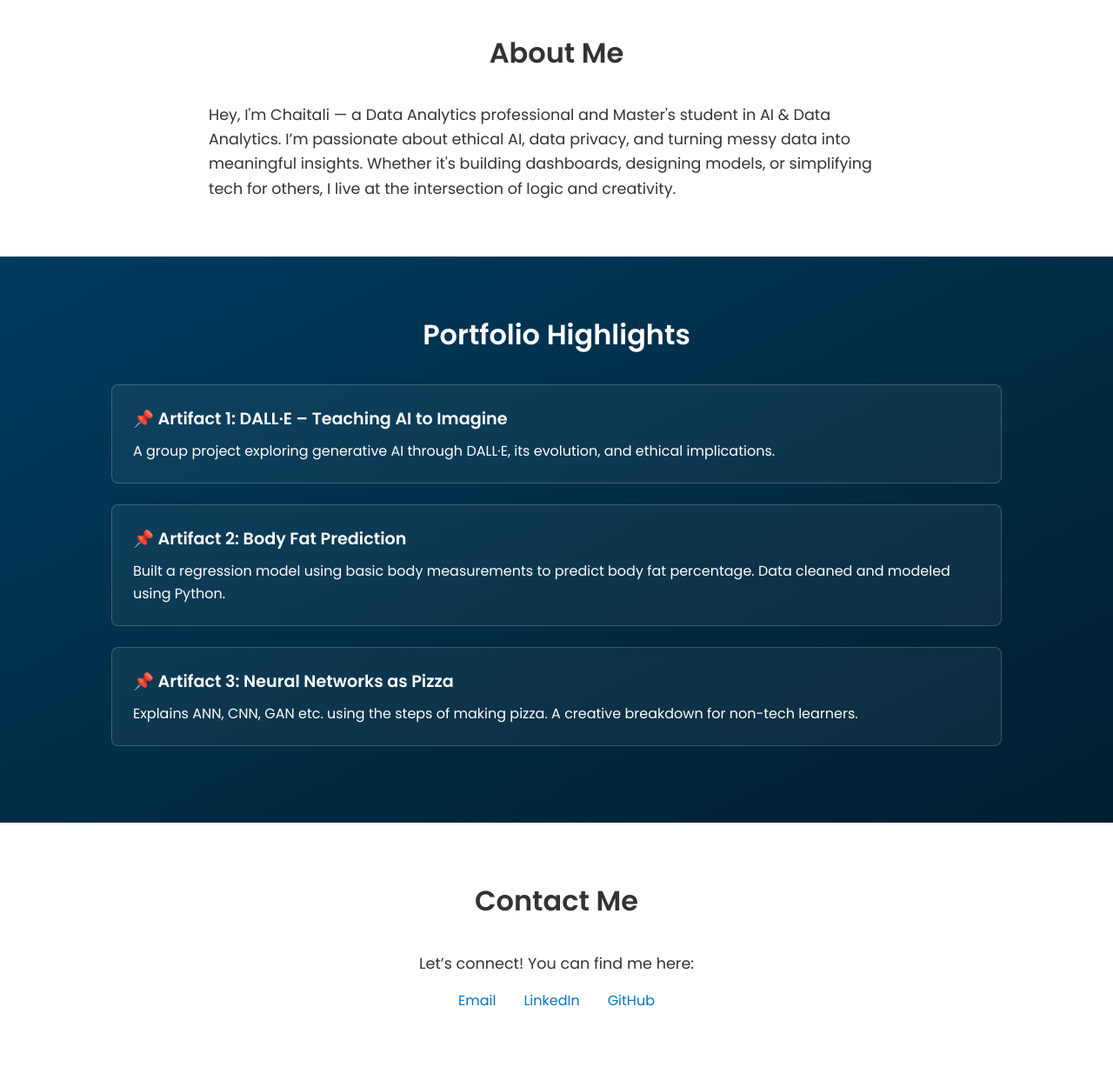
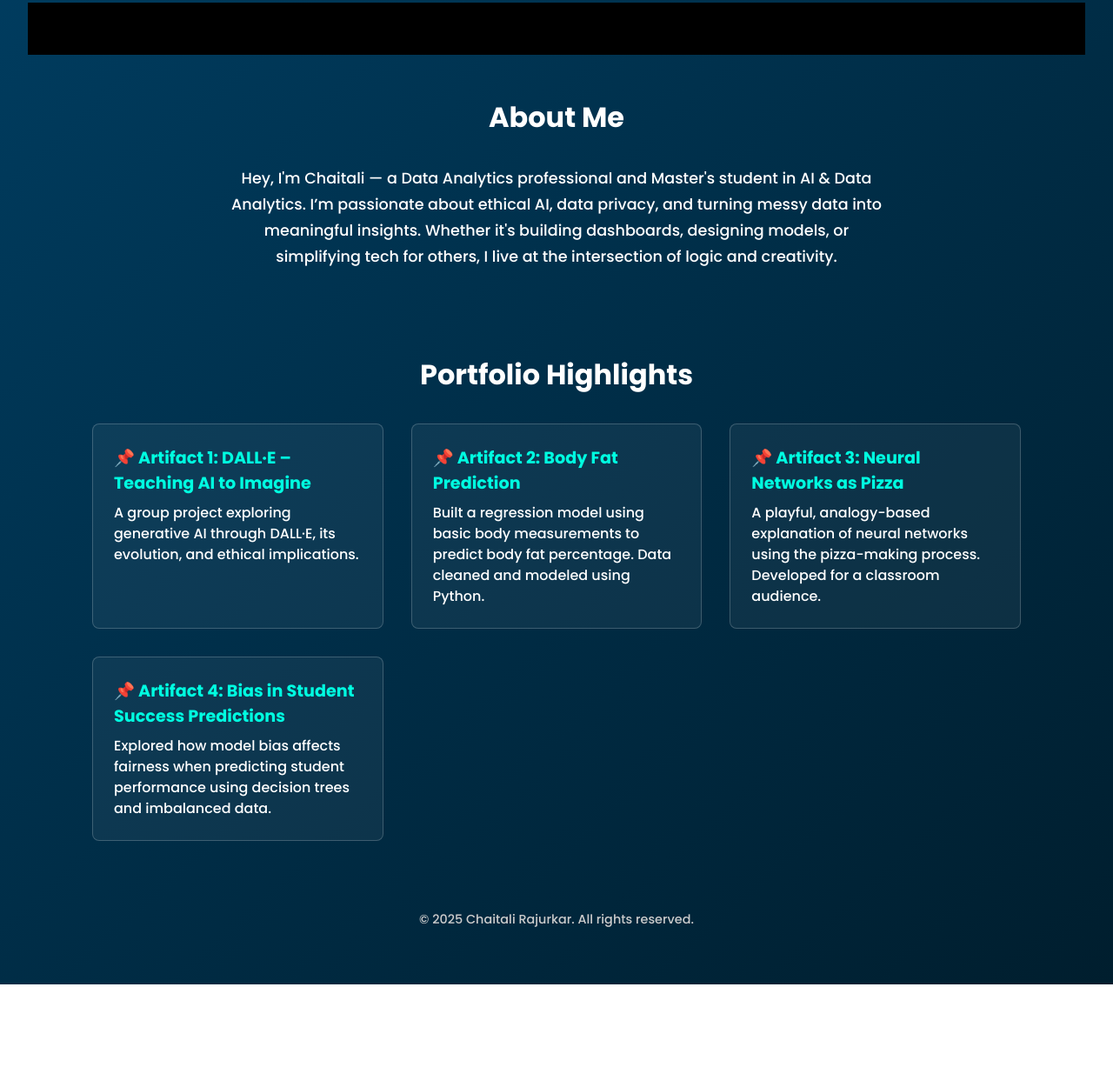
Before and after one commit to rajurkar-cs/Chaitali-AI-Portfolio, a plain HTML site: page trial.html in a window 1280 px wide. Shown: the part 29-1256 px from the top of the page at 87% size. After the commit the page ends 1161 px from the top, so only its background shows below. Drawn offline with Linux system fonts and the light colour scheme.

Commit message:
Update trial.html

```diff
--- a/trial.html
+++ b/trial.html
@@ -2,9 +2,9 @@
 <html lang="en">
 <head>
   <meta charset="UTF-8" />
-  <meta name="viewport" content="width=device-width, initial-scale=1.0" />
+  <meta name="viewport" content="width=device-width, initial-scale=1.0"/>
   <title>Chaitali Rajurkar | Portfolio</title>
-  <link href="https://fonts.googleapis.com/css2?family=Poppins:wght@400;600&display=swap" rel="stylesheet">
+  <link href="https://fonts.googleapis.com/css2?family=Poppins:wght@300;500;700&display=swap" rel="stylesheet">
   <style>
     * {
       margin: 0;
@@ -14,116 +14,139 @@
 
     body {
       font-family: 'Poppins', sans-serif;
-      line-height: 1.6;
-      color: #333;
+      background: linear-gradient(to bottom right, #003c5f, #001e2e);
+      color: white;
+      min-height: 100vh;
+      padding: 2rem;
     }
 
-    section {
-      padding: 4rem 10%;
+    .navbar {
+      height: 60px;
+      background: #000;
     }
 
-    .white-section {
-      background-color: #fff;
+    .section {
+      padding: 3rem 1rem;
+      max-width: 1100px;
+      margin: auto;
     }
 
-    .dark-section {
-      background: linear-gradient(to bottom right, #003c5f, #001e2e);
-      color: #fff;
+    .section h2 {
+      text-align: center;
+      font-size: 2rem;
+      margin-bottom: 2rem;
+      font-weight: 700;
     }
 
-    .section-title {
-      font-size: 2rem;
-      font-weight: 600;
-      margin-bottom: 2rem;
+    #about p {
+      font-size: 1.1rem;
+      line-height: 1.7;
       text-align: center;
+      max-width: 750px;
+      margin: auto;
     }
 
-    .about p {
-      max-width: 800px;
-      margin: 0 auto;
-      font-size: 1.1rem;
+    #portfolio {
+      display: grid;
+      grid-template-columns: repeat(auto-fit, minmax(300px, 1fr));
+      gap: 2rem;
     }
 
     .portfolio-item {
       background: rgba(255, 255, 255, 0.05);
       padding: 1.5rem;
-      margin-bottom: 1.5rem;
       border-radius: 8px;
       border: 1px solid rgba(255, 255, 255, 0.2);
+      transition: transform 0.3s ease, box-shadow 0.3s ease;
+    }
+
+    .portfolio-item:hover {
+      transform: scale(1.03);
+      box-shadow: 0 8px 20px rgba(0, 0, 0, 0.3);
     }
 
     .portfolio-item h3 {
       font-size: 1.2rem;
       margin-bottom: 0.5rem;
+      color: #00ffe1;
     }
 
     .portfolio-item p {
       font-size: 1rem;
+      line-height: 1.5;
     }
 
-    .contact p {
-      text-align: center;
-      font-size: 1.1rem;
-      margin-bottom: 1rem;
+    a {
+      color: #00ffe1;
+      text-decoration: none;
     }
 
-    .contact ul {
-      display: flex;
-      justify-content: center;
-      list-style: none;
-      gap: 2rem;
+    a:hover {
+      text-decoration: underline;
     }
 
-    .contact a {
-      text-decoration: none;
-      color: #0077cc;
+    footer {
+      text-align: center;
+      padding: 2rem;
+      font-size: 0.9rem;
+      color: #ccc;
+    }
+
+    @media (max-width: 768px) {
+      .section h2 {
+        font-size: 1.5rem;
+      }
+
+      #about p {
+        font-size: 1rem;
+      }
     }
   </style>
 </head>
 <body>
+  <header class="navbar"></header>
 
-  <!-- About Section -->
-  <section class="white-section about">
-    <h2 class="section-title">About Me</h2>
+  <section id="about" class="section">
+    <h2>About Me</h2>
     <p>
-      Hey, I'm Chaitali — a Data Analytics professional and Master's student in AI & Data Analytics. I’m passionate about ethical AI,
-      data privacy, and turning messy data into meaningful insights. Whether it's building dashboards, designing models,
-      or simplifying tech for others, I live at the intersection of logic and creativity.
+      Hey, I'm Chaitali — a Data Analytics professional and Master's student in AI & Data Analytics.
+      I’m passionate about ethical AI, data privacy, and turning messy data into meaningful insights.
+      Whether it's building dashboards, designing models, or simplifying tech for others, I live at the intersection of logic and creativity.
     </p>
   </section>
 
-  <!-- Portfolio Section -->
-  <section class="dark-section">
-    <h2 class="section-title">Portfolio Highlights</h2>
-
+  <section class="section">
+    <h2>Portfolio Highlights</h2>
+    <div id="portfolio">
       <div class="portfolio-item">
         <h3>📌 Artifact 1: DALL·E – Teaching AI to Imagine</h3>
-      <p>A group project exploring generative AI through DALL·E, its evolution, and ethical implications.</p>
+        <p>
+          A group project exploring generative AI through DALL·E, its evolution, and ethical implications.
+        </p>
       </div>
-
       <div class="portfolio-item">
         <h3>📌 Artifact 2: Body Fat Prediction</h3>
-      <p>Built a regression model using basic body measurements to predict body fat percentage. Data cleaned and modeled using Python.</p>
+        <p>
+          Built a regression model using basic body measurements to predict body fat percentage. Data cleaned and modeled using Python.
+        </p>
       </div>
-
       <div class="portfolio-item">
         <h3>📌 Artifact 3: Neural Networks as Pizza</h3>
-      <p>Explains ANN, CNN, GAN etc. using the steps of making pizza. A creative breakdown for non-tech learners.</p>
+        <p>
+          A playful, analogy-based explanation of neural networks using the pizza-making process. Developed for a classroom audience.
+        </p>
       </div>
-
-    <!-- Add more artifacts as needed -->
+      <div class="portfolio-item">
+        <h3>📌 Artifact 4: Bias in Student Success Predictions</h3>
+        <p>
+          Explored how model bias affects fairness when predicting student performance using decision trees and imbalanced data.
+        </p>
+      </div>
+    </div>
   </section>
 
-  <!-- Contact Section -->
-  <section class="white-section contact">
-    <h2 class="section-title">Contact Me</h2>
-    <p>Let’s connect! You can find me here:</p>
-    <ul>
-      <li><a href="mailto:chaitali.rajurkar@myemail.indwes.edu">Email</a></li>
-      <li><a href="https://www.linkedin.com/in/chaitali-rajurkar/" target="_blank">LinkedIn</a></li>
-      <li><a href="https://github.com/rajurkar-cs" target="_blank">GitHub</a></li>
-    </ul>
-  </section>
-
+  <footer>
+    &copy; 2025 Chaitali Rajurkar. All rights reserved.
+  </footer>
 </body>
 </html>
```
Lines whose indentation alone changed are shown as unchanged.
